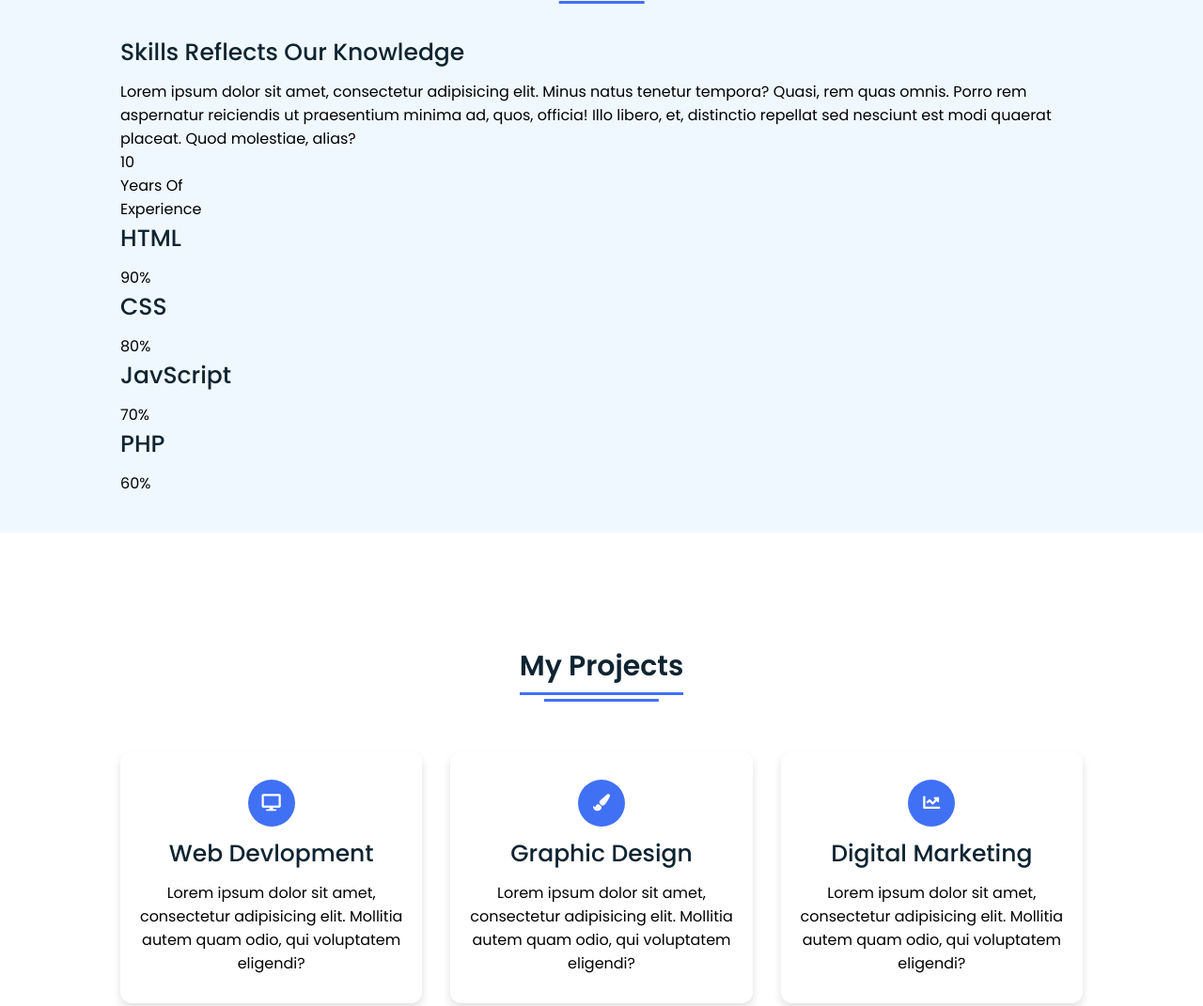
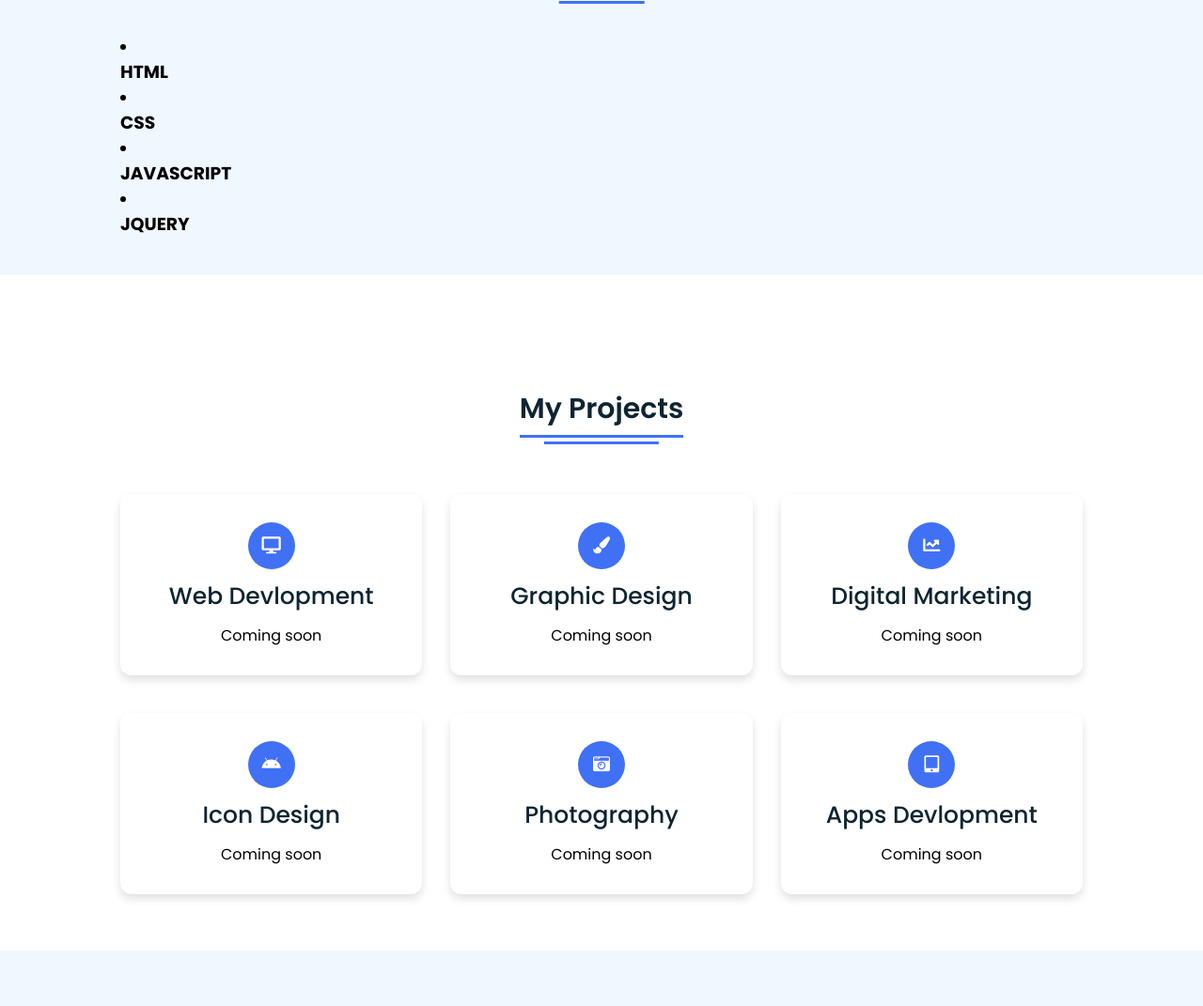
Before and after one commit to fenin2002/fenin2002.github.io, a plain HTML site: page index.html in a window 1280 px wide. Shown: the part 1596-2667 px from the top of the page at 94% size. Drawn offline with Linux system fonts and the light colour scheme.

Commit message:
Update index.html

```diff
--- a/index.html
+++ b/index.html
@@ -1,9 +1,8 @@
 <!DOCTYPE html>
-<!-- Designined by CodingLab | www.youtube.com/codinglabyt -->
 <html lang="en" dir="ltr">
   <head>
     <meta charset="UTF-8">
-    <title> Responsive Portfolio Website | Electrohub </title>
+    <title>My porfolio</title>
     <link rel="stylesheet" href="style.css">
     <!-- Fontawesome CDN Link -->
     <link rel="stylesheet" href="https://cdnjs.cloudflare.com/ajax/libs/font-awesome/5.15.2/css/all.min.css"/>
@@ -30,8 +29,8 @@
       </ul>
       <div class="media-icons">
         <a href="https://www.linkedin.com/in/fenin/"><i class="fab fa-linkedin"></i></a>
-        <a href="#"><i class="fab fa-instagram"></i></a>
-        <a href="#"><i class="fab fa-twitter"></i></a>
+        <a href="https://instagram.com/feninflash?igshid=ZGUzMzM3NWJiOQ=="><i class="fab fa-instagram"></i></a>
+        <a href="https://www.linkedin.com/in/fenin/"><i class="fab fa-twitter"></i></a>
       </div>
     </div>
     <div class="menu-btn">
@@ -60,11 +59,11 @@
     <div class="title"><span>About Me</span></div>
   <div class="about-details">
     <div class="left">
-      <img src="C:\Users\flash\Desktop\Responsive Personal Portfolio Website\Images\AD-5745 (1).jpg" alt="">
+      <img src="Images\AD-5745 (1).jpg" alt="">
     </div>
     <div class="right">
       <div class="topic">Designing Is My Passion</div>
-      <p>"Hi there! My name is Fenin, and I'm a fullstack developer with [X] years of experience in the industry. I specialize in building scalable web applications using modern technologies and frameworks. My expertise lies in developing responsive, user-friendly, and intuitive front-end interfaces with HTML, CSS, JavaScript, and various front-end frameworks such as React, Vue, and Angular. On the back-end, I have extensive experience with building RESTful APIs, serverless architectures, and database design using technologies like Node.js, Python, and Ruby on Rails. I'm also familiar with cloud platforms like AWS, Google Cloud, and Microsoft Azure, and can deploy and manage applications on these platforms. Over the years, I've...</p>
+      <p>Hi there! My name is Fenin, and I'm a fullstack developer with 0 years of experience in the industry. I specialize in building scalable web applications using modern technologies and frameworks. My expertise lies in developing responsive, user-friendly, and intuitive front-end interfaces with HTML, CSS, JavaScript, and various front-end frameworks such as React, Vue, and Angular. On the back-end, I have extensive experience with building RESTful APIs, serverless architectures, and database design using technologies like Node.js, Python, and Ruby on Rails. I'm also familiar with cloud platforms like AWS, Google Cloud, and Microsoft Azure, and can deploy and manage applications on these platforms. Over the years, I've...</p>
       <div class="button">
         <a href="Resume/Resume.pdf" download><button>Download CV</button></a>
       </div>
@@ -80,29 +79,23 @@
    <div class="title"><span>My Skills</span></div>
    <div class="skills-details">
      <div class="text">
-       <div class="topic">Skills Reflects Our Knowledge</div>
-       <p>Lorem ipsum dolor sit amet, consectetur adipisicing elit. Minus natus tenetur tempora? Quasi, rem quas omnis. Porro rem aspernatur reiciendis ut praesentium minima ad, quos, officia! Illo libero, et, distinctio repellat sed nesciunt est modi quaerat placeat. Quod molestiae, alias?</p>
-       <div class="experience">
-         <div class="num">10</div>
-         <div class="exp">Years Of <br> Experience</div>
+      <div class="skills">  <!-- create a div -->
+        <li><h3>HTML</h3></li>
+        <li>
+          <h3>CSS</h3>
+        </li>
+
+        <li>
+          <h3>JAVASCRIPT</h3>
+        </li>
+
+        <li>
+          <h3>JQUERY</h3>
+        </li>
+      </div>
        </div>
      </div>
-     <div class="boxes">
-       <div class="box">
-         <div class="topic">HTML</div>
-         <div class="per">90%</div>
-       </div>
-       <div class="box">
-         <div class="topic">CSS</div>
-         <div class="per">80%</div>
-       </div>
-       <div class="box">
-         <div class="topic">JavScript</div>
-         <div class="per">70%</div>
-       </div>
-       <div class="box">
-         <div class="topic">PHP</div>
-         <div class="per">60%</div>
+
        </div>
      </div>
    </div>
@@ -119,42 +112,42 @@
            <i class="fas fa-desktop"></i>
        </div>
        <div class="topic">Web Devlopment</div>
-       <p>Lorem ipsum dolor sit amet, consectetur adipisicing elit. Mollitia autem quam odio, qui voluptatem eligendi?</p>
+       <p>Coming soon</p>
      </div>
        <div class="box">
          <div class="icon">
            <i class="fas fa-paint-brush"></i>
        </div>
        <div class="topic">Graphic Design</div>
-       <p>Lorem ipsum dolor sit amet, consectetur adipisicing elit. Mollitia autem quam odio, qui voluptatem eligendi?</p>
+       <p>Coming soon</p>
      </div>
        <div class="box">
          <div class="icon">
            <i class="fas fa-chart-line"></i>
        </div>
        <div class="topic">Digital Marketing</div>
-       <p>Lorem ipsum dolor sit amet, consectetur adipisicing elit. Mollitia autem quam odio, qui voluptatem eligendi?</p>
+       <p>Coming soon</p>
      </div>
        <div class="box">
          <div class="icon">
            <i class="fab fa-android"></i>
        </div>
        <div class="topic">Icon Design</div>
-       <p>Lorem ipsum dolor sit amet, consectetur adipisicing elit. Mollitia autem quam odio, qui voluptatem eligendi?</p>
+       <p>Coming soon</p>
      </div>
        <div class="box">
          <div class="icon">
            <i class="fas fa-camera-retro"></i>
        </div>
        <div class="topic">Photography</div>
-       <p>Lorem ipsum dolor sit amet, consectetur adipisicing elit. Mollitia autem quam odio, qui voluptatem eligendi?</p>
+       <p>Coming soon</p>
      </div>
        <div class="box">
          <div class="icon">
            <i class="fas fa-tablet-alt"></i>
        </div>
        <div class="topic">Apps Devlopment</div>
-       <p>Lorem ipsum dolor sit amet, consectetur adipisicing elit. Mollitia autem quam odio, qui voluptatem eligendi?</p>
+       <p>Coming soon</p>
      </div>
    </div>
    </div>
@@ -165,12 +158,10 @@
   <div class="content">
     <div class="title"><span>Contact Me</span></div>
     <div class="text">
-      <div class="topic">Have Any Project?</div>
-      <p>Lorem ipsum dolor sit amet, consectetur adipisicing elit. Ipsam neque ipsum corrupti dolores, facere numquam voluptate aspernatur sit perferendis qui nisi modi! Recusandae deserunt consequatur voluptatibus alias repellendus nobis eligendi.</p>
+
       <div class="button">
         <a href="mailto:fenin2002@gmail?subject=Message%20Subject&body=Message%20Body"><button>Let's Chat</button></a>
         <div>
-          <h2>Contact Details</h2>
           <p><strong>Name:</strong> FENIN B S</p>
           <p><strong>Email:</strong> <a href="mailto:fenin2002@gmail.com">fenin2002@gmail.com</a></p>
           <p><strong>Phone:</strong> <a href="tel:+919442473277">+91 9442473277</a></p>
```
